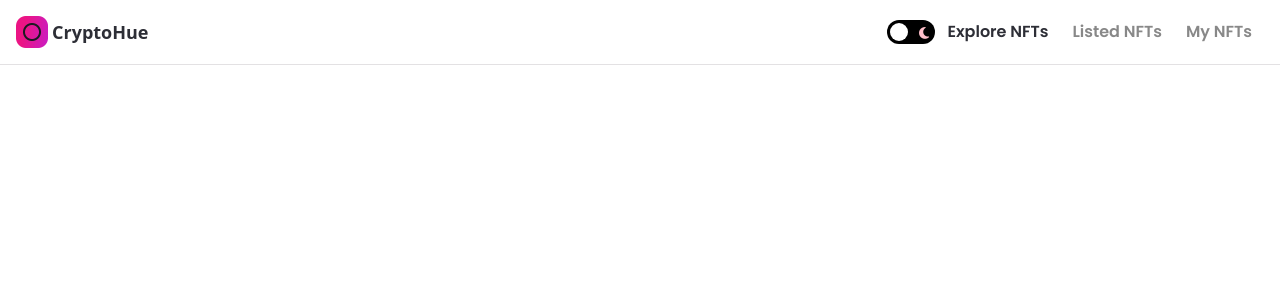
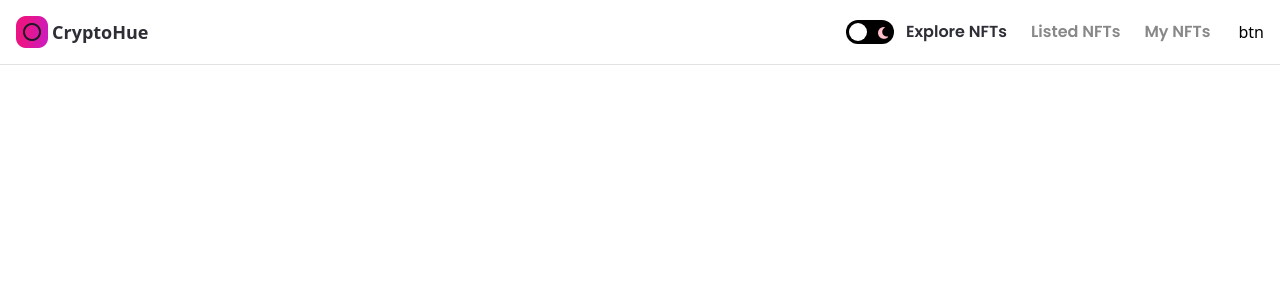
Before and after one commit to Jaumet91/nft-marketplace, a Next.js app: page /created-nfts in a window 1280 px wide. Shown: the top 300 px of the page. Built offline with nearby package versions, Linux system fonts and the light colour scheme.

Commit message:
ButtonGroup.tsx: created

```diff
--- /dev/null
+++ b/components/ButtonGroup.tsx
@@ -0,0 +1,5 @@
+type Props = {}
+
+export const ButtonGroup = (props: Props) => {
+  return <div>btn</div>
+}
--- a/components/MenuItems.tsx
+++ b/components/MenuItems.tsx
@@ -30,7 +30,9 @@ export const MenuItems = ({ isMobile, active, setActive }: Props) => {
       {['Explore NFTs', 'Listed NFTs', 'My NFTs'].map((item, i) => (
         <li
           key={i}
-          onClick={() => {}}
+          onClick={() => {
+            setActive(item)
+          }}
           className={`mx-3 flex flex-row items-center font-poppins text-base font-semibold hover:text-nft-dark dark:hover:text-white ${
             active === item
               ? 'text-nft-black-1 dark:text-white'
@@ -46,5 +48,5 @@ export const MenuItems = ({ isMobile, active, setActive }: Props) => {
 MenuItems.propTypes = {
   isMobile: PropTypes.bool.isRequired,
   active: PropTypes.string.isRequired,
-  setActive: PropTypes.string.isRequired
+  setActive: PropTypes.func.isRequired
 }
--- a/components/Navbar.tsx
+++ b/components/Navbar.tsx
@@ -5,7 +5,7 @@ import Image from 'next/image'
 import Link from 'next/link'
 
 import images from '../assets'
-import { MenuItems } from './'
+import { MenuItems, ButtonGroup } from './'
 
 type Props = {}
 
@@ -55,7 +55,7 @@ export const Navbar = (props: Props) => {
           />
           <label
             htmlFor="checkbox"
-            className="flexBetween label relative h-4 w-8 rounded-2xl bg-black p-1">
+            className="flexBetween label relative h-4 w-8 cursor-pointer rounded-2xl bg-black p-1">
             <i className="fas fa-sun" />
             <i className="fas fa-moon" />
             <div className="ball absolute h-3 w-3 rounded-full bg-white" />
@@ -64,9 +64,10 @@ export const Navbar = (props: Props) => {
       </div>
 
       <div className="flex md:hidden">
-        <ul className="flexCenter list-none flex-row">
-          <MenuItems isMobile={false} active={active} setActive={setActive} />
-        </ul>
+        <MenuItems isMobile={false} active={active} setActive={setActive} />
+        <div className="ml-4">
+          <ButtonGroup />
+        </div>
       </div>
     </nav>
   )
--- a/components/index.ts
+++ b/components/index.ts
@@ -1,3 +1,4 @@
 export * from './Footer'
 export * from './Navbar'
 export * from './MenuItems'
+export * from './ButtonGroup'
```
